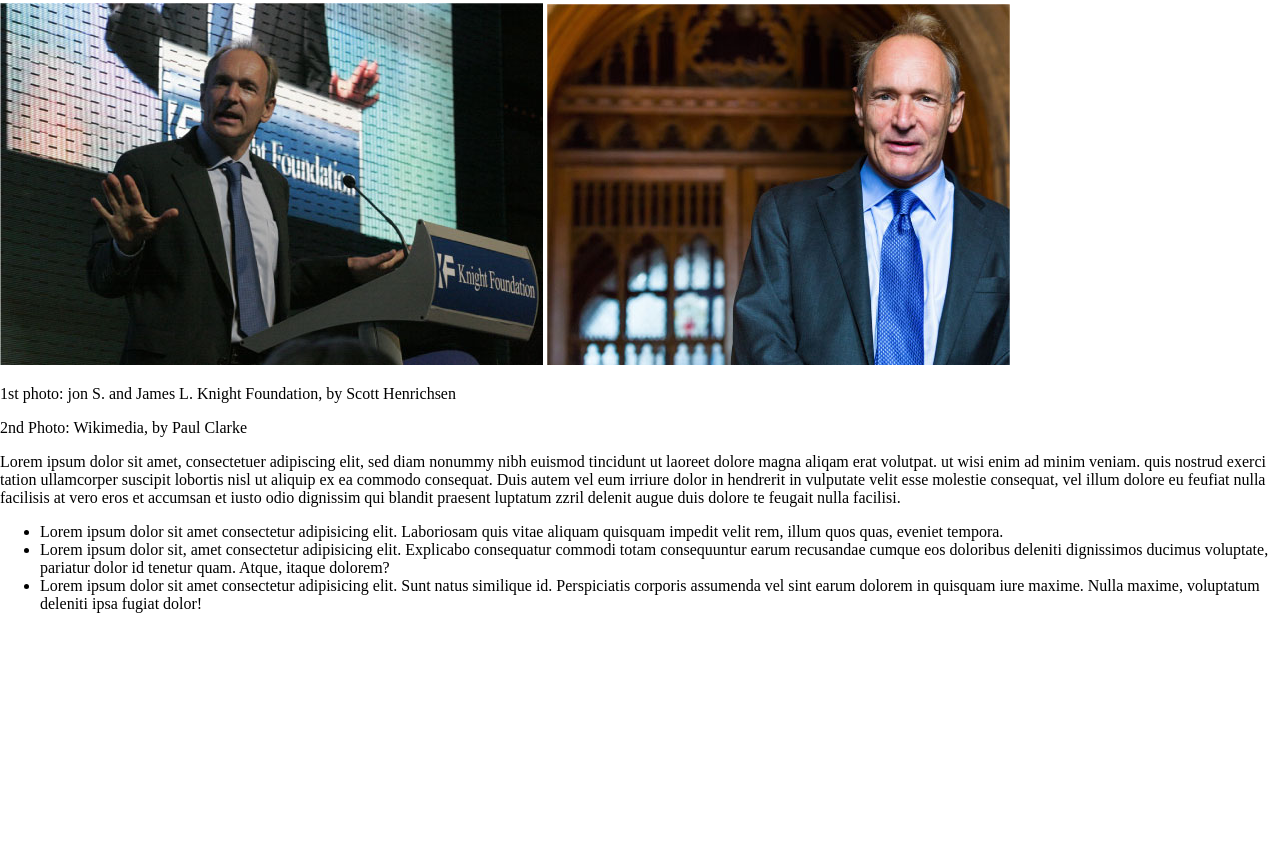
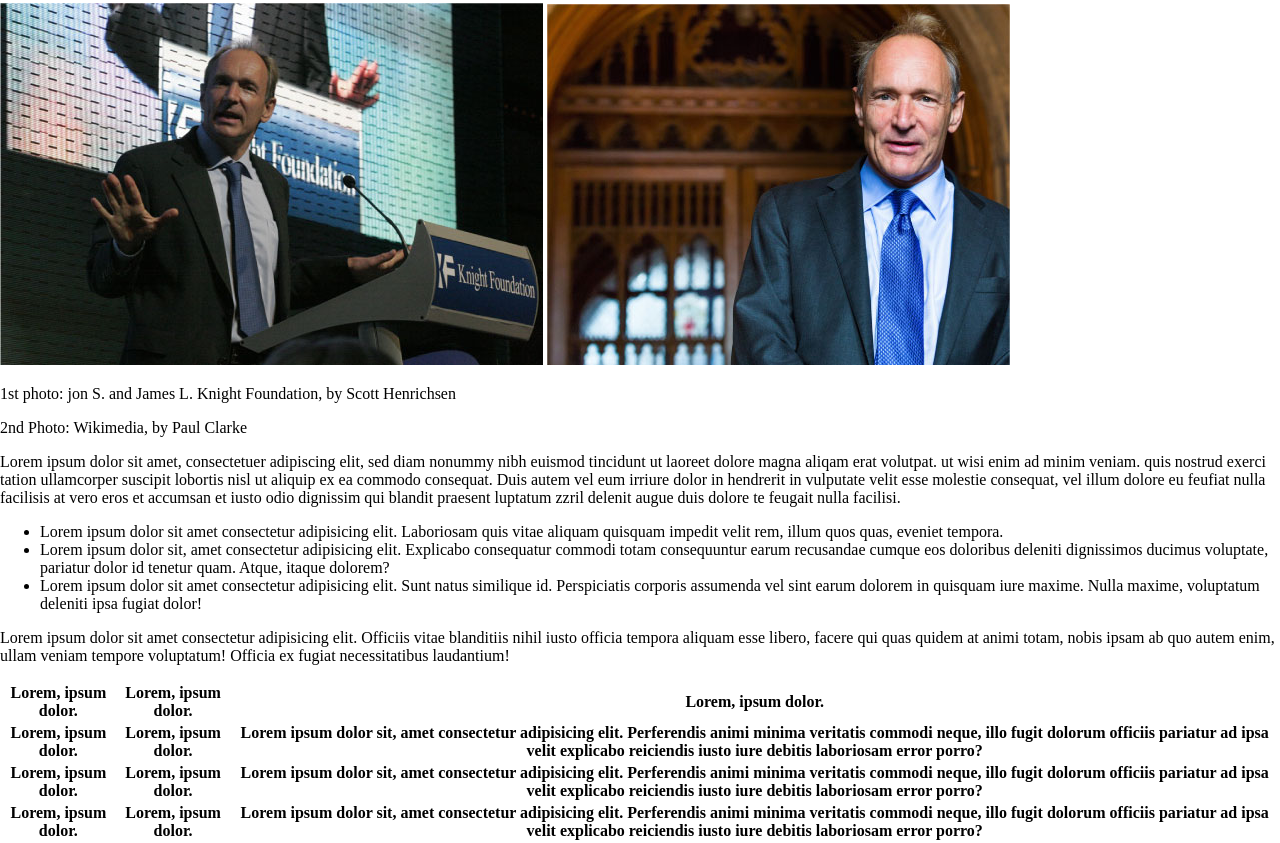
Before and after one commit to Anniballi-Andrea/html-css-booleaner, a plain HTML site: page index.html in a window 1280 px wide. Shown: the part 294-1137 px from the top of the page. Before the commit the page ends 923 px from the top, so only its background shows below. Drawn offline with Linux system fonts and the light colour scheme.

Commit message:
add lorem table

```diff
--- a/index.html
+++ b/index.html
@@ -43,6 +43,44 @@
 
         </div>
         <!--lorem text-->
+        <div>
+            <table>
+                <thead>
+                    <tr>
+                        <th>Lorem, ipsum dolor.</th>
+                        <th>Lorem, ipsum dolor.</th>
+                        <th>Lorem, ipsum dolor.</th>
+                    </tr>
+                </thead>
+                <tbody>
+                    <tr>
+                        <th>Lorem, ipsum dolor.</th>
+                        <th>Lorem, ipsum dolor.</th>
+                        <th>
+                            Lorem ipsum dolor sit, amet consectetur adipisicing elit. Perferendis animi minima veritatis commodi neque, illo fugit dolorum officiis pariatur ad ipsa velit explicabo reiciendis iusto iure debitis laboriosam error porro?
+                        </th>
+                    </tr>
+                    <tr>
+                        <th>Lorem, ipsum dolor.</th>
+                        <th>Lorem, ipsum dolor.</th>
+                        <th>
+                            Lorem ipsum dolor sit, amet consectetur adipisicing elit. Perferendis animi minima veritatis commodi neque, illo fugit dolorum officiis pariatur ad ipsa velit explicabo reiciendis iusto iure debitis laboriosam error porro?
+                        </th>
+                    </tr>
+                    <tr>
+                        <th>Lorem, ipsum dolor.</th>
+                        <th>Lorem, ipsum dolor.</th>
+                        <th>
+                            Lorem ipsum dolor sit, amet consectetur adipisicing elit. Perferendis animi minima veritatis commodi neque, illo fugit dolorum officiis pariatur ad ipsa velit explicabo reiciendis iusto iure debitis laboriosam error porro?
+                        </th>
+                    </tr>
+                    <p>
+                        Lorem ipsum dolor sit amet consectetur adipisicing elit. Officiis vitae blanditiis nihil iusto officia tempora aliquam esse libero, facere qui quas quidem at animi totam, nobis ipsam ab quo autem enim, ullam veniam tempore voluptatum! Officia ex fugiat necessitatibus laudantium!
+                    </p>
+                </tbody>
+            </table>
+        </div>
+        <!--lorem table-->
     </main>
     <footer></footer>
 
```
